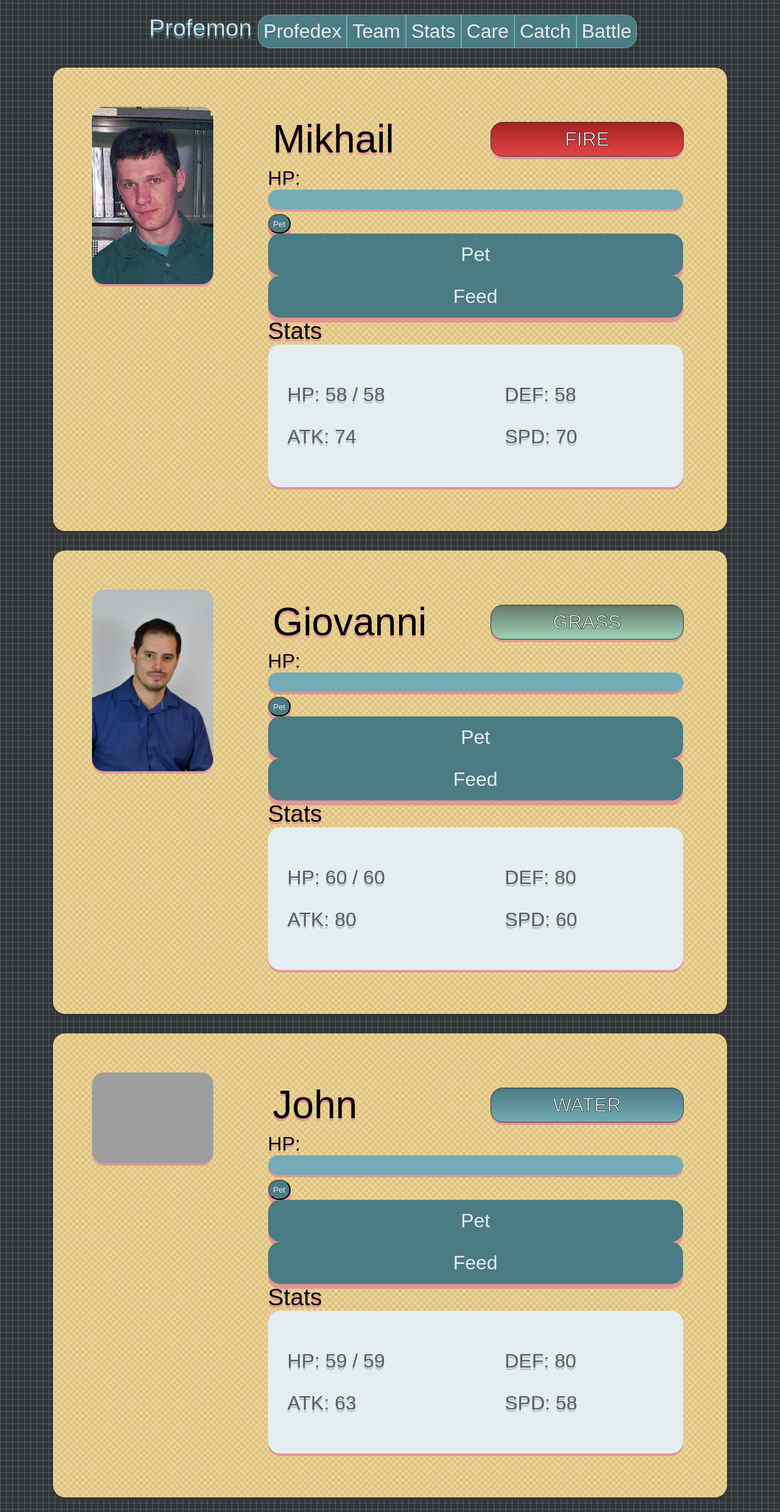
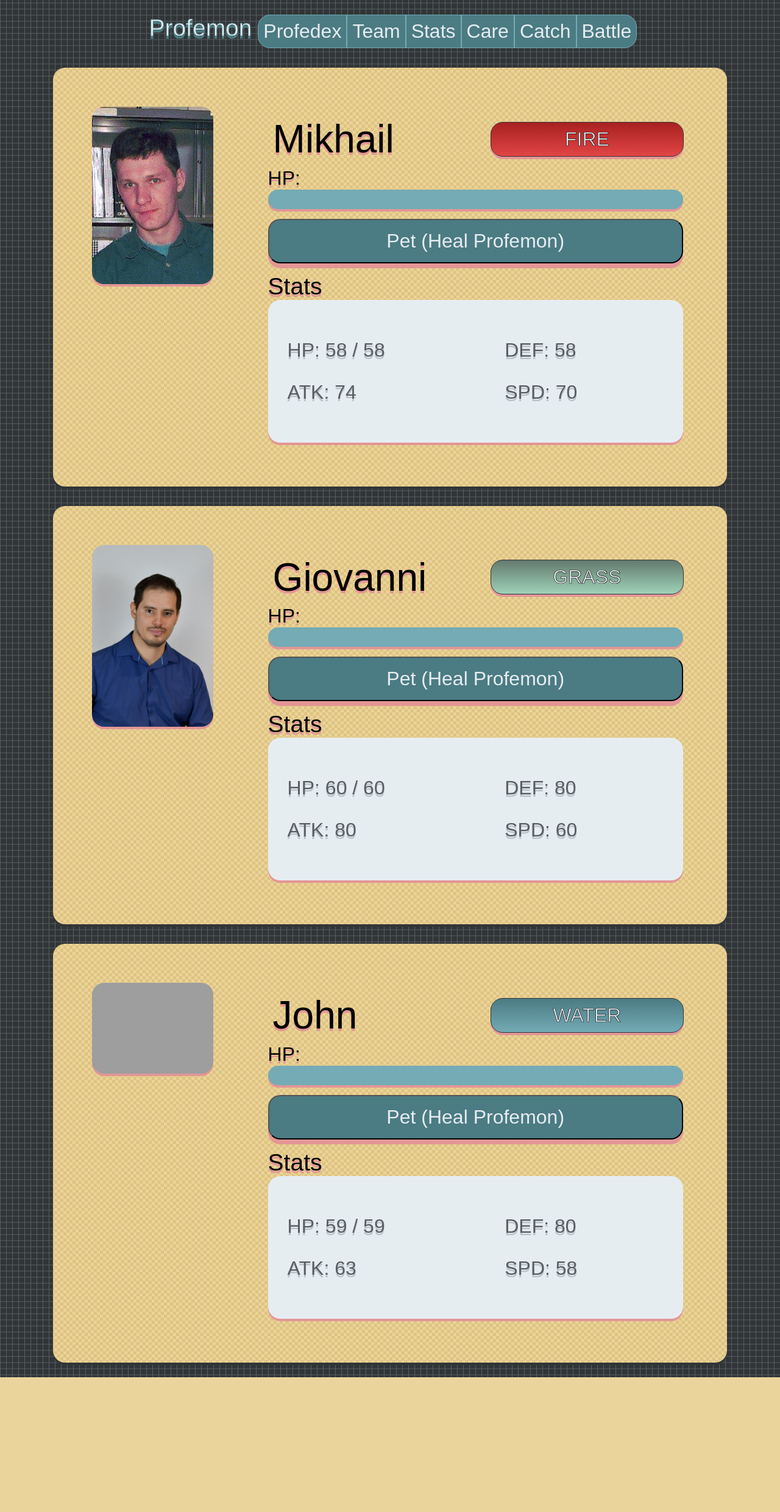
Before and after one commit to dadoge217/Profemon, a Flask app: page /pet in a window 1280 px wide. Shown: the whole page at 61% size. After the commit the page ends 2259 px from the top, so only its background shows below. Run offline with Flask 3, Linux system fonts and the light colour scheme; some web fonts are replaced; grey boxes are pictures that could not be loaded.

Commit message:
Tweaking pet button

```diff
--- a/static/css/archie-style.css
+++ b/static/css/archie-style.css
@@ -55,6 +55,8 @@
 }
 .pet-button,.feed-button{
     padding:0.5em;
+    margin: 0.5em 0em 0.5em 0em;
+    width:100%;
 }
 .affection-meter{
     height: 1em;
--- a/templates/caretaking.html
+++ b/templates/caretaking.html
@@ -33,10 +33,8 @@
               <div class="Pet Button">
                 <form method="POST" action="/pet">
                   <input type="hidden" name="prof_index" value="{{ loop.index0 }}">
-                  <button type="submit" name="action" value="pet" class="pet-button round bgdarkblue center fcwhite dsred">Pet</button>
+                  <button type="submit" name="action" value="pet" class="pet-button round bgdarkblue center fcwhite dsred fsmed">Pet (Heal Profemon)</button>
                 </form>
-                <div class="pet-button round bgdarkblue center fcwhite dsred">Pet</div>
-                <div class="feed-button round bgdarkblue center fcwhite dsred">Feed</div>
               </div>
             </div>
             <div class="info-stats fslarge dsred">
```
